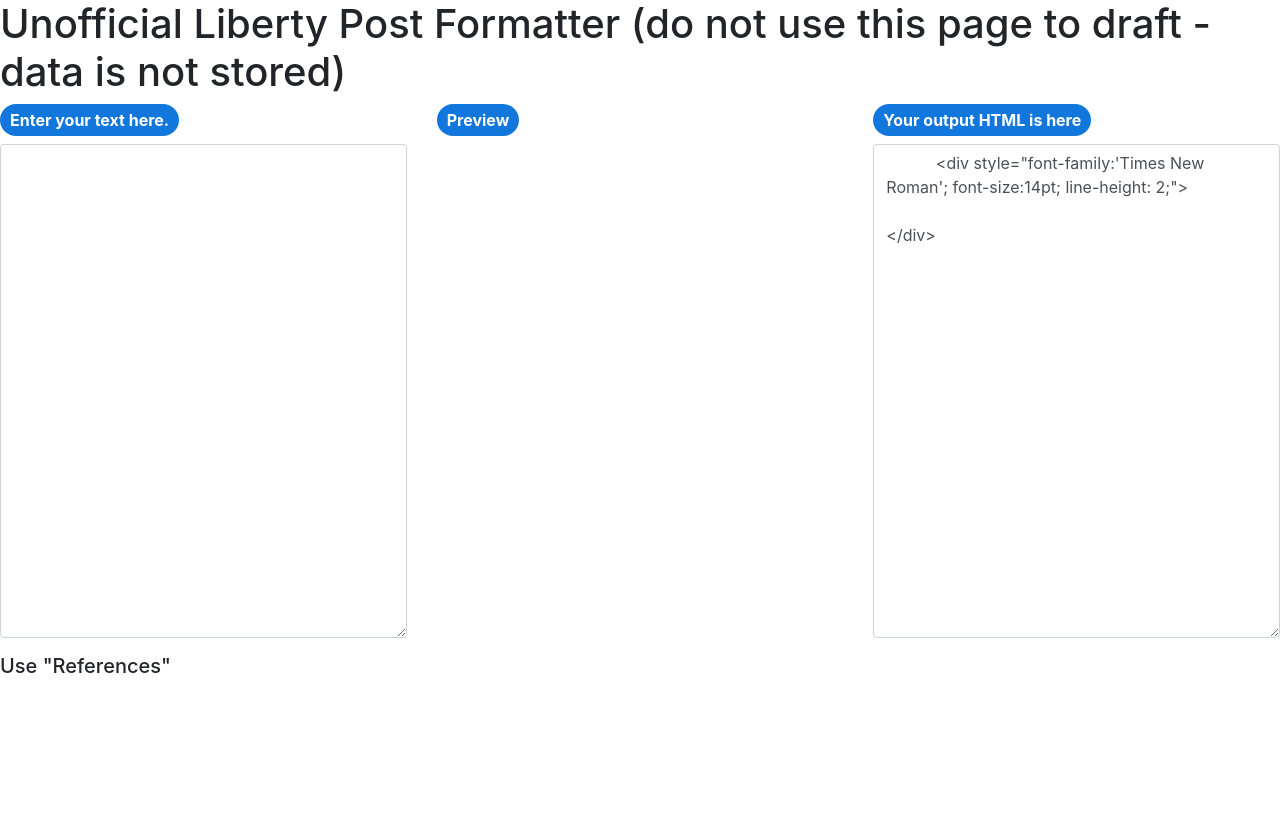
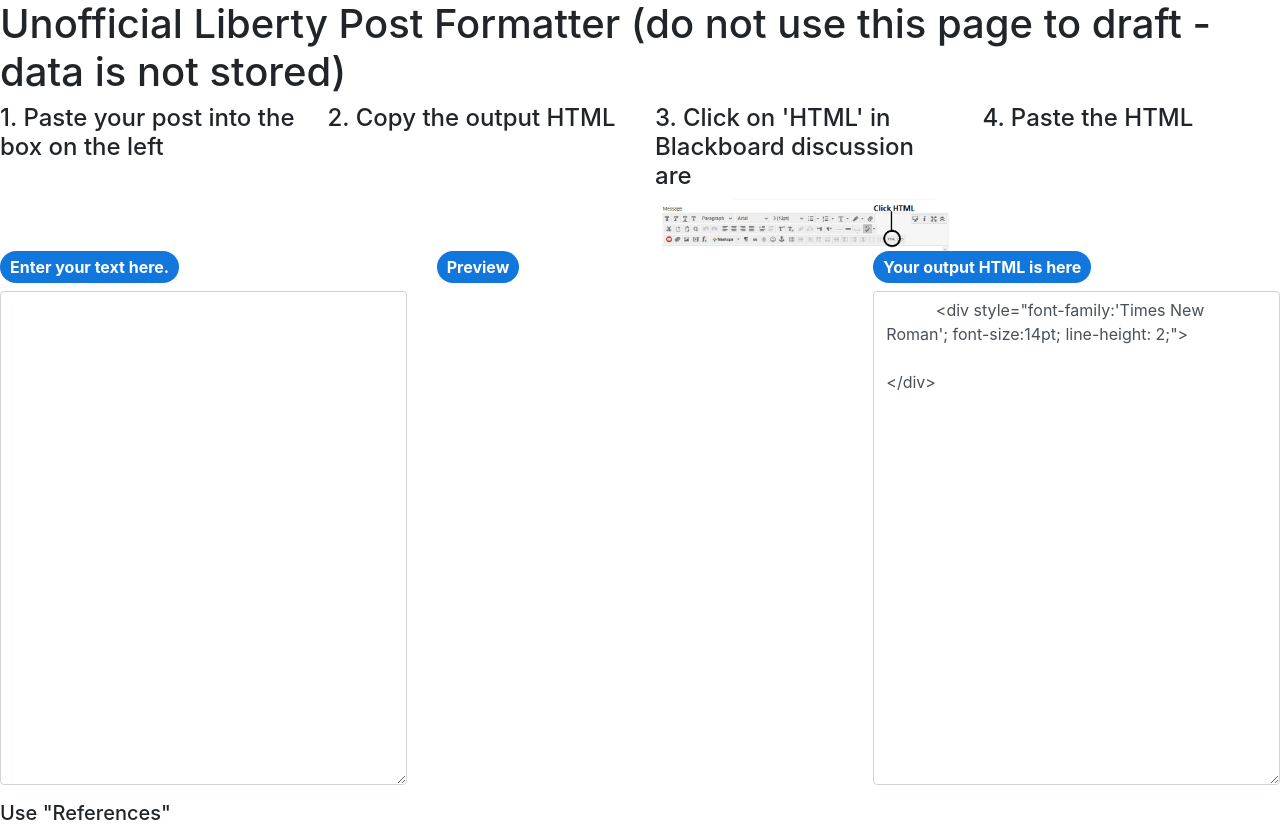
Before and after one commit to dennythecoder/formatter, a plain HTML site: page index.html in a window 1280 px wide. Before the commit the page ends 800 px from the top, so only its background shows below. Drawn offline with nearby package versions, Linux system fonts and the light colour scheme.

Commit message:
Update index.html

```diff
--- a/index.html
+++ b/index.html
@@ -23,6 +23,22 @@
 
     <h1>Unofficial Liberty Post Formatter (do not use this page to draft - data is not stored)</h1>
     <div id="app">
+        <div class="row">
+     <div class="col-3">
+       <h4>1. Paste your post into the box on the left</h4>
+    </div>
+
+    <div class="col-3">
+      <h4>2. Copy the output HTML</h4>
+    </div>
+    <div class="col-3">
+      <h4>3. Click on 'HTML' in Blackboard discussion are</h4>
+      <img class="img-fluid" src="./blackboard.png" />
+    </div>
+             <div class="col-3">
+               <h4>4. Paste the HTML</h4>
+    </div>
+  </div>
       <div class="row">
           <div class="col-4">
             <div class="form-group">
@@ -46,6 +62,10 @@
       </div>
     </div>
   </div>
+
+
+
+
     <!-- Optional JavaScript -->
     <!-- jQuery first, then Popper.js, then Bootstrap JS -->
     <script src="https://code.jquery.com/jquery-3.3.1.slim.min.js" integrity="sha384-q8i/X+965DzO0rT7abK41JStQIAqVgRVzpbzo5smXKp4YfRvH+8abtTE1Pi6jizo" crossorigin="anonymous"></script>
```
